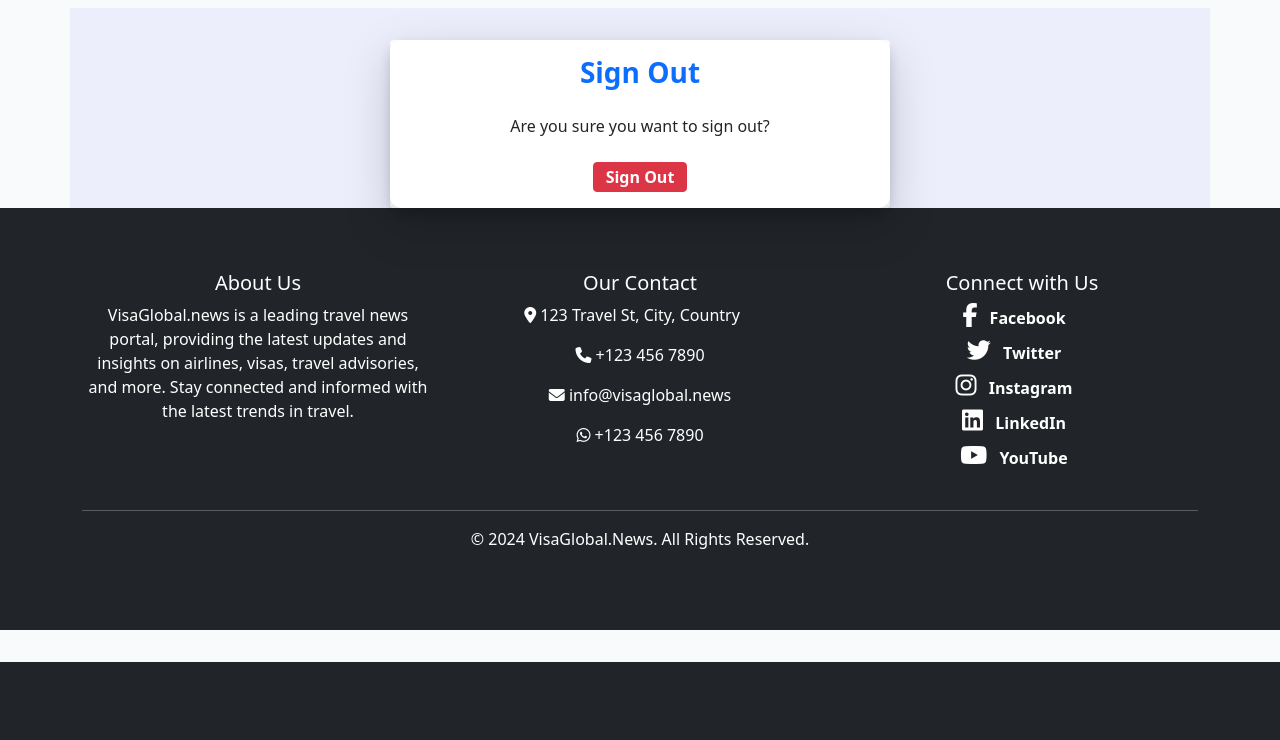
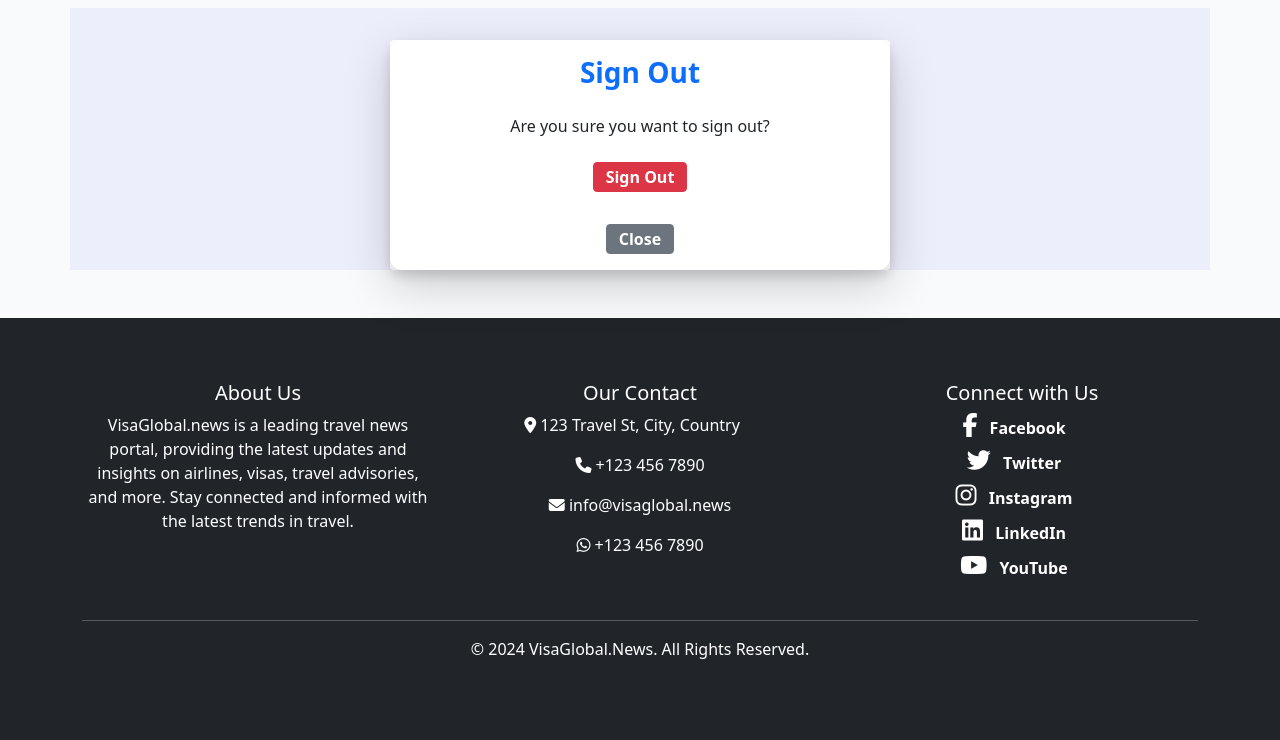
Before and after one commit to preetzware/visa-news, a Django app: page /accounts/logout/ in a window 1280 px wide. Shown: the part 138-878 px from the top of the page. Before the commit the page ends 800 px from the top, so only its background shows below. Run offline with Django 4.2, Linux system fonts and the light colour scheme; the visitor is signed in with stand-in values (Sample User, id 1); some libraries are stand-ins or nearby versions.

Commit message:
Update logout.html styles

```diff
--- a/static/css/style.css
+++ b/static/css/style.css
@@ -301,7 +301,8 @@ a .card-text-decoration {
 /* Login page */
 .min-vh-100 {
     min-height: 0 !important;
-    background-color: #cdcefb48
+    background-color: #cdcefb48;
+    margin-bottom: 3rem;
 }
 
 .modal-content {
--- a/templates/account/logout.html
+++ b/templates/account/logout.html
@@ -5,6 +5,7 @@
 {% block head_title %}{% trans "Sign Out" %}{% endblock %}
 
 {% block content %}
+
 <div class="container d-flex justify-content-center align-items-center min-vh-100">
     <div class="card shadow-lg p-4" style="max-width: 500px; width: 100%; margin-top: 2rem;">
         <div class="card-body text-center">
@@ -16,11 +17,16 @@
                 {% if redirect_field_value %}
                 <input type="hidden" name="{{ redirect_field_name }}" value="{{ redirect_field_value }}" />
                 {% endif %}
-                <div class="d-grid">
-                    <button class="btn btn-danger fw-bold" type="submit">{% trans 'Sign Out' %}</button>
+                <div class="d-grid mb-3">
+                    <button class="btn btn-danger fw-bold mb-3" type="submit">{% trans 'Sign Out' %}</button>
                 </div>
             </form>
+            <!-- Close Button -->
+            <div class="d-grid">
+                <button class="btn btn-secondary fw-bold" onclick="window.history.back();">{% trans 'Close' %}</button>
+            </div>
         </div>
     </div>
 </div>
+
 {% endblock %}
```
